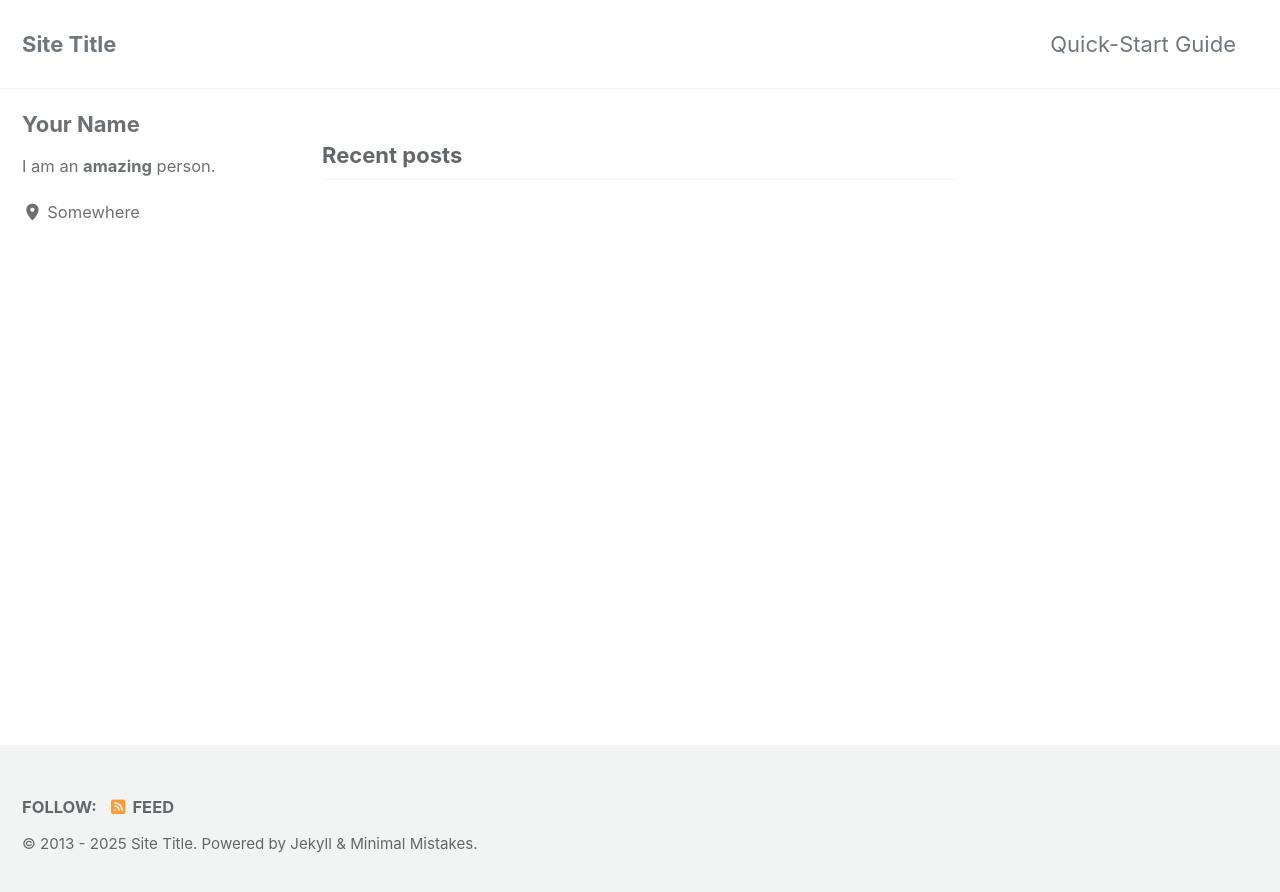
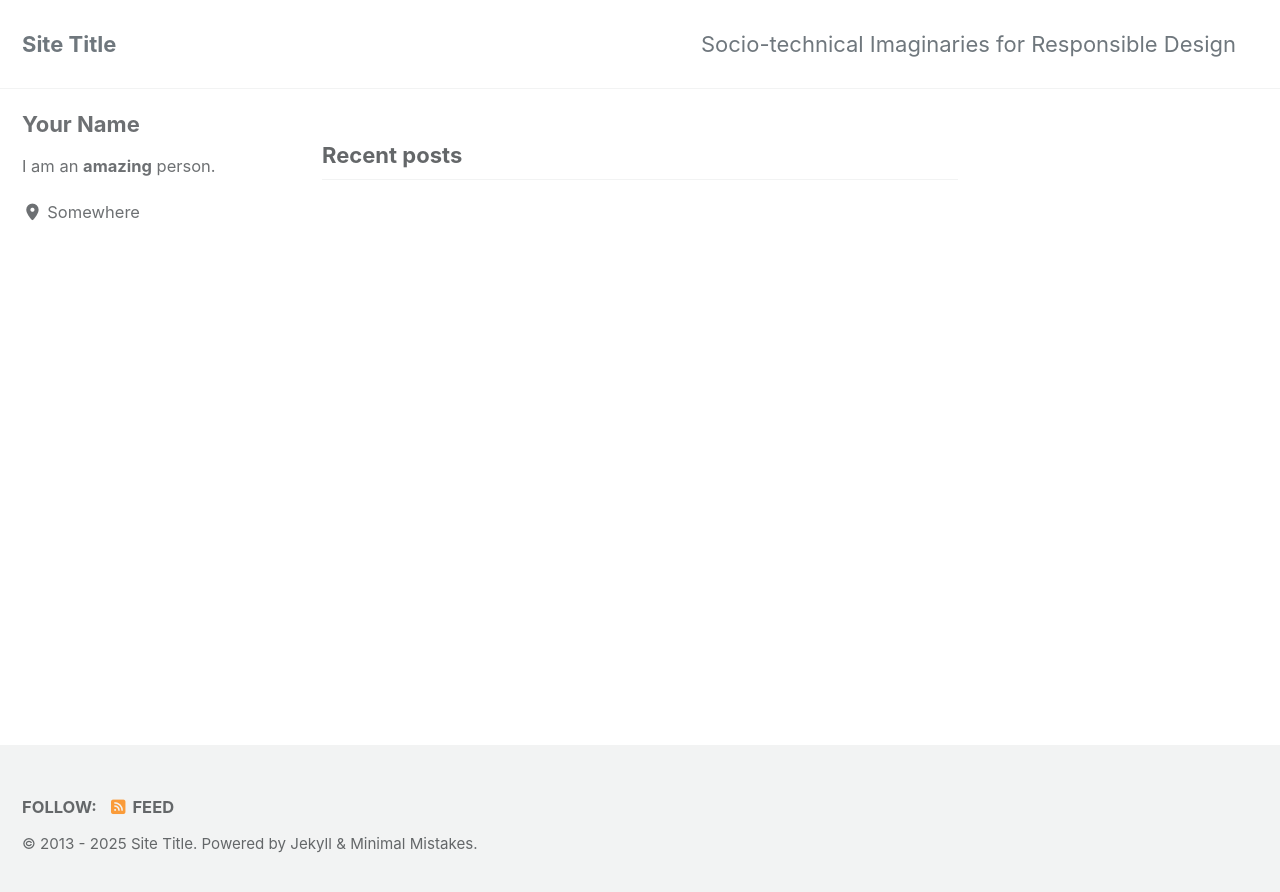
Before and after one commit to ou-cpwo/chi-sird-2026, a Jekyll site: the page built from index.html, in a window 1280 px wide. Shown: the top 892 px of the page. Built offline with Jekyll 4.4.1, drawn with Linux system fonts in a browser that asks for light colours; cached includes are drawn as plain includes; the list of posts is cut into pages by our own code.

Commit message:
Testing updating of content

```diff
--- a/_data/navigation.yml
+++ b/_data/navigation.yml
@@ -1,6 +1,6 @@
 # main links
 main:
-  - title: "Quick-Start Guide"
+  - title: "Socio-technical Imaginaries for Responsible Design"
     url: https://mmistakes.github.io/minimal-mistakes/docs/quick-start-guide/
   # - title: "About"
   #   url: https://mmistakes.github.io/minimal-mistakes/about/
```
